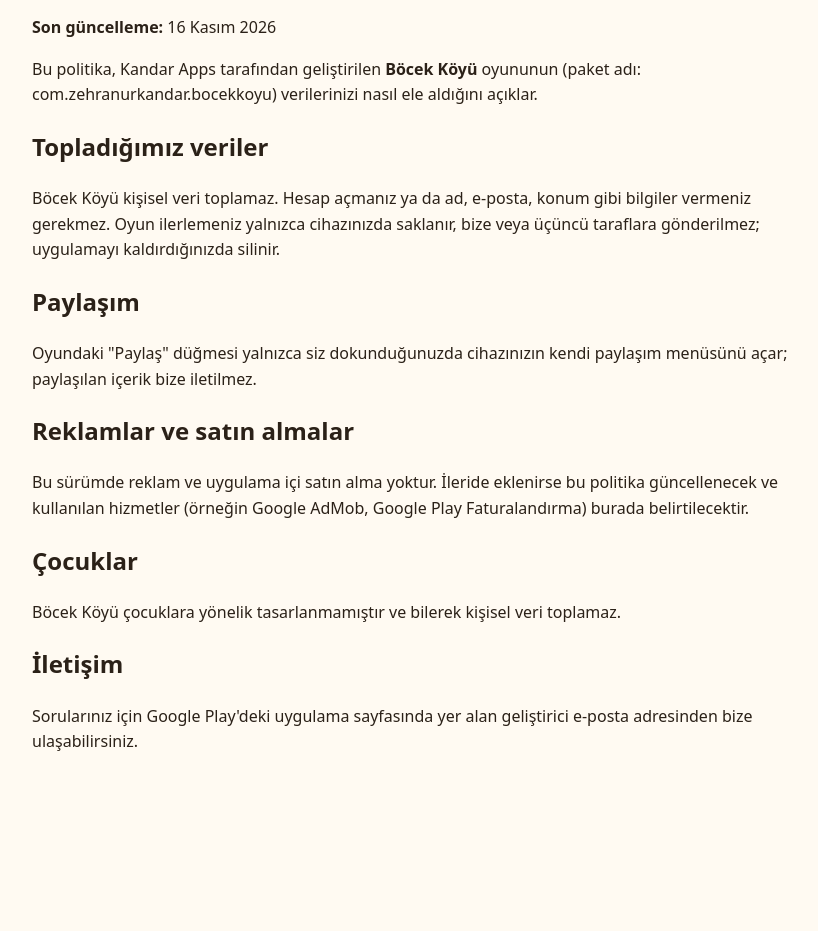
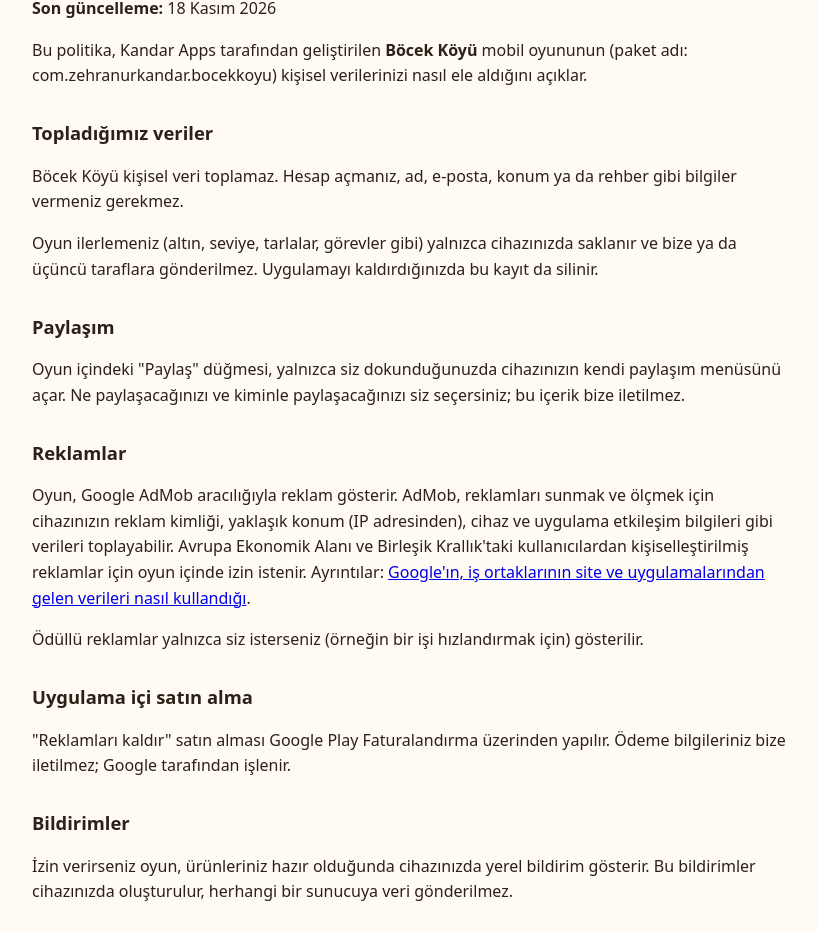
Before and after one commit to zehrakandar/zehrakandar.github.io, a plain HTML site: page bocekkoyu-gizlilik.html in a window 1280 px wide. Shown: the part 103-1034 px from the top of the page, without its empty margins (228-1046 px from the left). Before the commit the page ends 898 px from the top, so only its background shows below. Drawn offline with Linux system fonts and the light colour scheme.

Commit message:
Update bocekkoyu-gizlilik.html

```diff
--- a/bocekkoyu-gizlilik.html
+++ b/bocekkoyu-gizlilik.html
@@ -1,19 +1,40 @@
 <!doctype html>
-<html lang="tr"><head><meta charset="utf-8"><meta name="viewport" content="width=device-width, initial-scale=1">
+<html lang="tr">
+<head>
+<meta charset="utf-8">
+<meta name="viewport" content="width=device-width, initial-scale=1">
 <title>Böcek Köyü — Gizlilik Politikası</title>
-<style>body{font-family:system-ui,sans-serif;max-width:760px;margin:0 auto;padding:24px 16px;line-height:1.6;color:#2b2118;background:#fffaf2}</style></head>
+<style>
+  body { font-family: system-ui, -apple-system, Segoe UI, Roboto, sans-serif; max-width: 760px; margin: 0 auto; padding: 24px 16px; line-height: 1.6; color: #2b2118; background: #fffaf2; }
+  h1 { font-size: 1.6rem; } h2 { font-size: 1.15rem; margin-top: 1.6em; }
+</style>
+</head>
 <body>
 <h1>Böcek Köyü — Gizlilik Politikası</h1>
-<p><strong>Son güncelleme:</strong> 16 Kasım 2026</p>
-<p>Bu politika, Kandar Apps tarafından geliştirilen <strong>Böcek Köyü</strong> oyununun (paket adı: com.zehranurkandar.bocekkoyu) verilerinizi nasıl ele aldığını açıklar.</p>
+<p><strong>Son güncelleme:</strong> 18 Kasım 2026</p>
+<p>Bu politika, Kandar Apps tarafından geliştirilen <strong>Böcek Köyü</strong> mobil oyununun (paket adı: com.zehranurkandar.bocekkoyu) kişisel verilerinizi nasıl ele aldığını açıklar.</p>
+
 <h2>Topladığımız veriler</h2>
-<p>Böcek Köyü kişisel veri toplamaz. Hesap açmanız ya da ad, e-posta, konum gibi bilgiler vermeniz gerekmez. Oyun ilerlemeniz yalnızca cihazınızda saklanır, bize veya üçüncü taraflara gönderilmez; uygulamayı kaldırdığınızda silinir.</p>
+<p>Böcek Köyü kişisel veri toplamaz. Hesap açmanız, ad, e-posta, konum ya da rehber gibi bilgiler vermeniz gerekmez.</p>
+<p>Oyun ilerlemeniz (altın, seviye, tarlalar, görevler gibi) yalnızca cihazınızda saklanır ve bize ya da üçüncü taraflara gönderilmez. Uygulamayı kaldırdığınızda bu kayıt da silinir.</p>
+
 <h2>Paylaşım</h2>
-<p>Oyundaki "Paylaş" düğmesi yalnızca siz dokunduğunuzda cihazınızın kendi paylaşım menüsünü açar; paylaşılan içerik bize iletilmez.</p>
-<h2>Reklamlar ve satın almalar</h2>
-<p>Bu sürümde reklam ve uygulama içi satın alma yoktur. İleride eklenirse bu politika güncellenecek ve kullanılan hizmetler (örneğin Google AdMob, Google Play Faturalandırma) burada belirtilecektir.</p>
+<p>Oyun içindeki "Paylaş" düğmesi, yalnızca siz dokunduğunuzda cihazınızın kendi paylaşım menüsünü açar. Ne paylaşacağınızı ve kiminle paylaşacağınızı siz seçersiniz; bu içerik bize iletilmez.</p>
+
+<h2>Reklamlar</h2>
+<p>Oyun, Google AdMob aracılığıyla reklam gösterir. AdMob, reklamları sunmak ve ölçmek için cihazınızın reklam kimliği, yaklaşık konum (IP adresinden), cihaz ve uygulama etkileşim bilgileri gibi verileri toplayabilir. Avrupa Ekonomik Alanı ve Birleşik Krallık'taki kullanıcılardan kişiselleştirilmiş reklamlar için oyun içinde izin istenir. Ayrıntılar: <a href="https://policies.google.com/technologies/partner-sites">Google'ın, iş ortaklarının site ve uygulamalarından gelen verileri nasıl kullandığı</a>.</p>
+<p>Ödüllü reklamlar yalnızca siz isterseniz (örneğin bir işi hızlandırmak için) gösterilir.</p>
+<h2>Uygulama içi satın alma</h2>
+<p>"Reklamları kaldır" satın alması Google Play Faturalandırma üzerinden yapılır. Ödeme bilgileriniz bize iletilmez; Google tarafından işlenir.</p>
+<h2>Bildirimler</h2>
+<p>İzin verirseniz oyun, ürünleriniz hazır olduğunda cihazınızda yerel bildirim gösterir. Bu bildirimler cihazınızda oluşturulur, herhangi bir sunucuya veri gönderilmez.</p>
 <h2>Çocuklar</h2>
-<p>Böcek Köyü çocuklara yönelik tasarlanmamıştır ve bilerek kişisel veri toplamaz.</p>
+<p>Böcek Köyü çocuklara yönelik olarak tasarlanmamıştır ve bilerek hiçbir yaştan kullanıcıdan kişisel veri toplamaz.</p>
+
+<h2>Değişiklikler</h2>
+<p>Bu politikayı güncelleyebiliriz. Güncel hâli her zaman bu sayfada yayımlanır.</p>
+
 <h2>İletişim</h2>
 <p>Sorularınız için Google Play'deki uygulama sayfasında yer alan geliştirici e-posta adresinden bize ulaşabilirsiniz.</p>
-</body></html>
+</body>
+</html>
```
